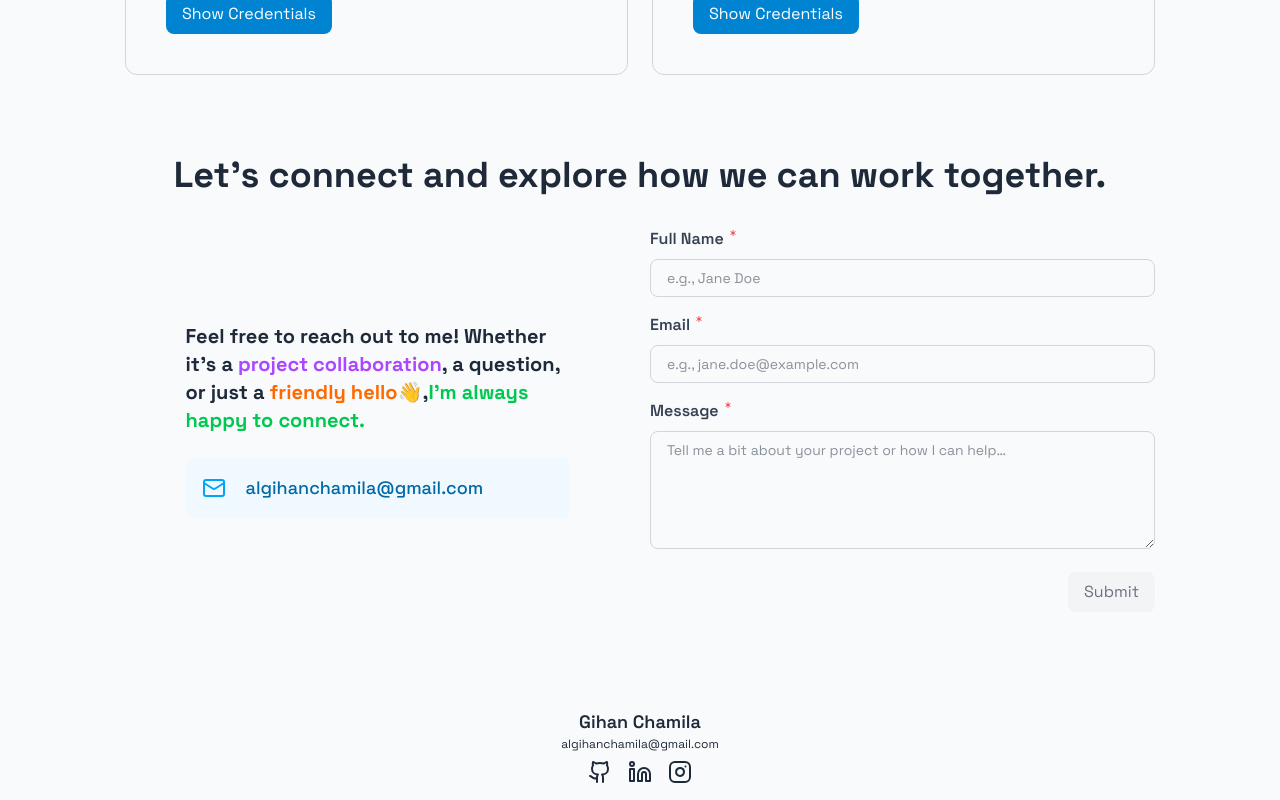
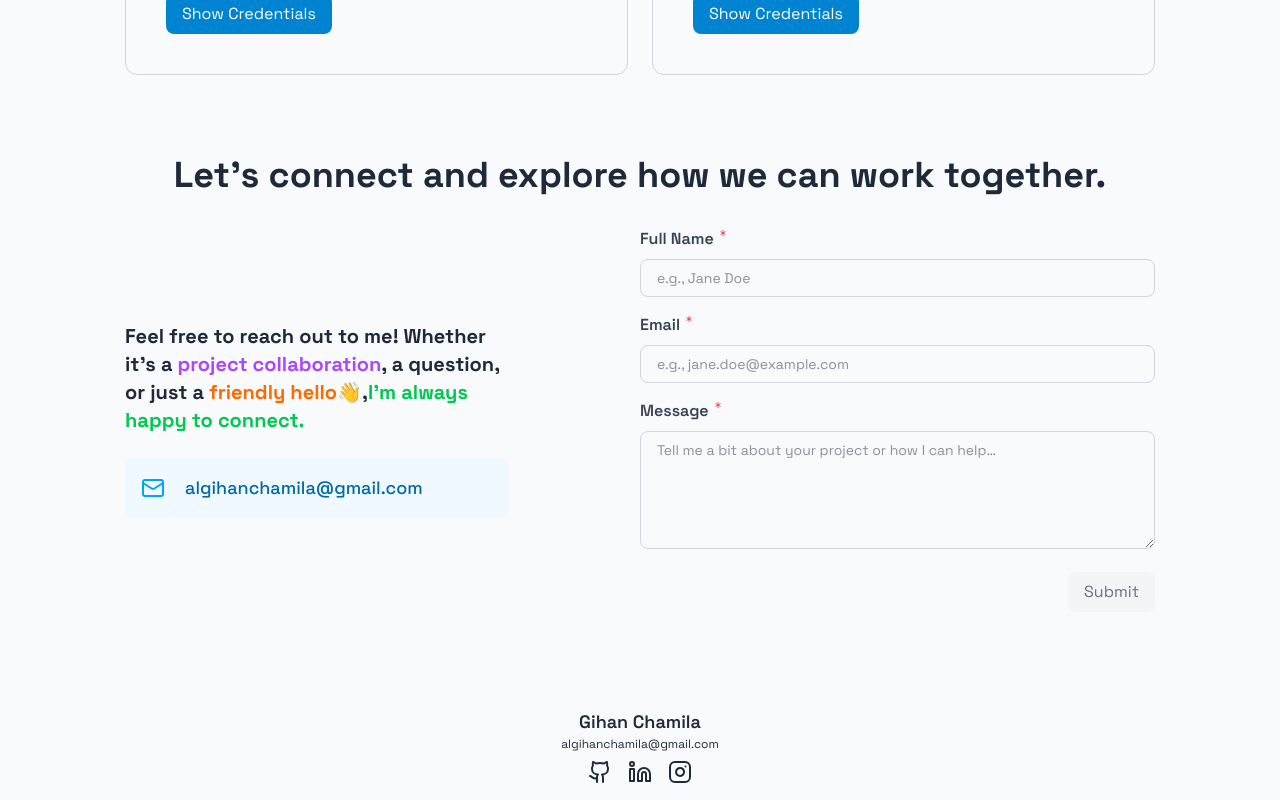
Before and after one commit to gihanchamila/portfolio-frontend, a React (Vite) app: page / in a window 1280 px wide. Shown: the part 2101-2901 px from the top of the page. Built offline with nearby package versions, Linux system fonts and the light colour scheme; no server answers.

Commit message:
fix: adjust layout and alignment in ContactSection for better responsiveness

```diff
--- a/src/components/Sections/ContactSection.jsx
+++ b/src/components/Sections/ContactSection.jsx
@@ -24,9 +24,9 @@ const ContactSection = () => {
         </motion.h2>
       </header>
       <motion.main
-        className="lg:flex lg:justify-center lg:items-center gap-5">
+        className="lg:flex lg:justify-between lg:items-center">
         <motion.div
-            className="lg:flex lg:flex-col lg:justify-center lg:items-center lg:w-1/2 sm:w-full sm:text-lg xs:space-y-6 xs:mb-5 sm:mb-0">
+            className="sm:text-lg xs:space-y-6 xs:mb-5 sm:mb-0">
           <p className="xs:text-center lg:text-left sm:text-xl xs:text-base xs:font-primary text-gray-800 dark:text-gray-50 max-w-sm font-bold">
             Feel free to reach out to me! Whether it's a
             <span className="text-purple-500 dark:text-purple-300"> project collaboration</span>, a question,
```
